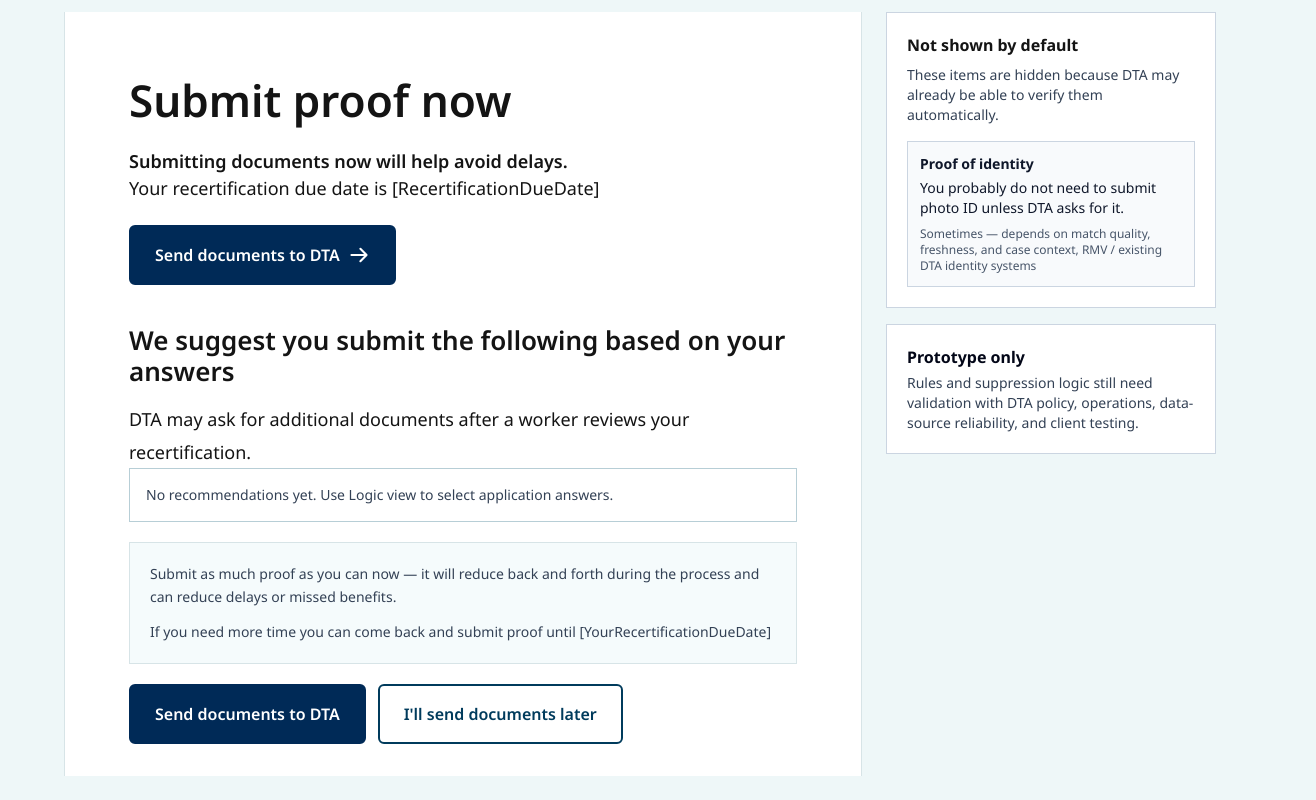
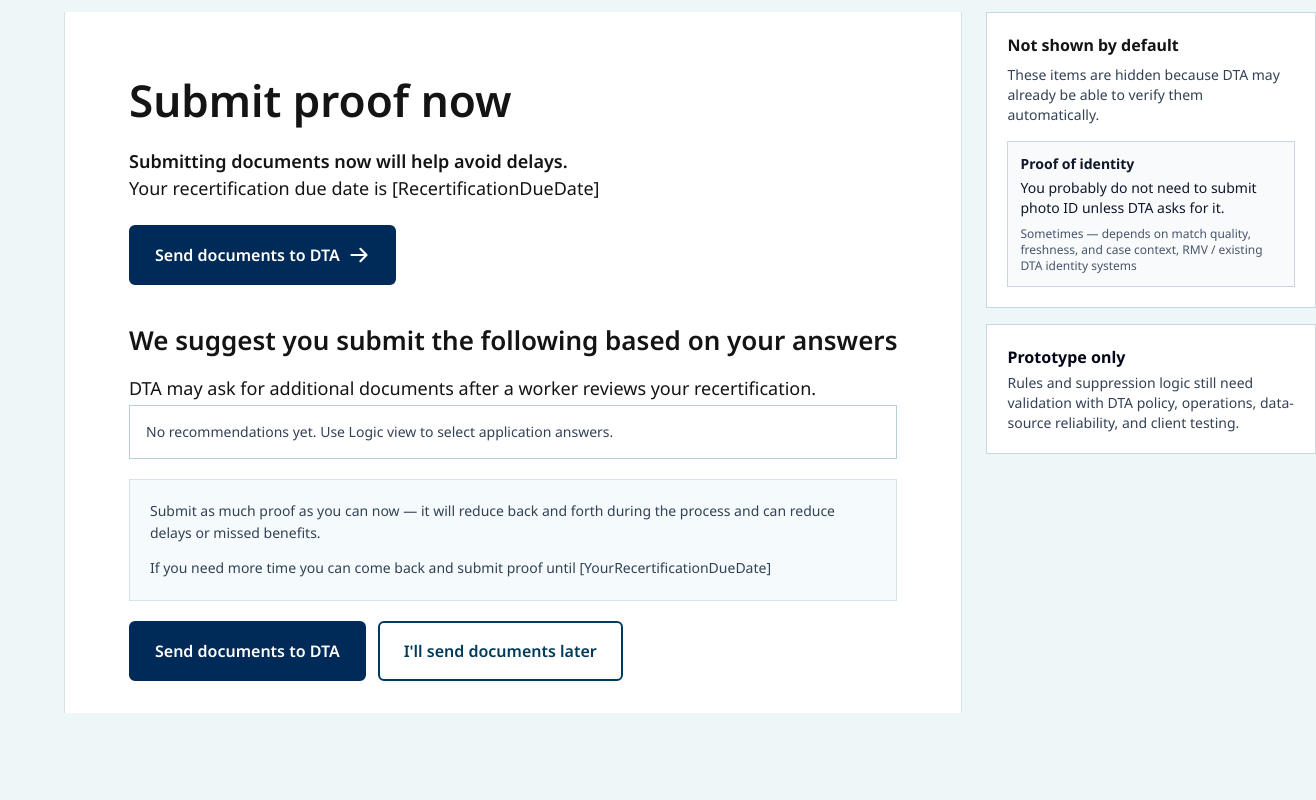
Before and after one commit to vidivitti/snap-doc-recommendation-prototype, a React (Vite) app: page / in a window 1280 px wide. Shown: the part 3020-3820 px from the top of the page, 1316 px wide, since content can reach past the window. After the commit the page ends 3757 px from the top, so only its background shows below. Built offline with nearby package versions, Linux system fonts and the light colour scheme.

Commit message:
Keep recommendation heading on one line

```diff
--- a/src/App.jsx
+++ b/src/App.jsx
@@ -2348,8 +2348,8 @@ export default function SnapVerificationPrototype() {
               <span>Send documents to DTA</span>
               <ArrowRight size={22} weight="bold" aria-hidden="true" />
             </button>
-            <div className="mt-10 max-w-3xl">
-              <h2 className="mass-heading-md text-[#141414]">
+            <div className="mt-10">
+              <h2 className="mass-heading-md text-[#141414] lg:whitespace-nowrap">
                 We suggest you submit the following based on your answers
               </h2>
               <p className="mass-body-lg mt-4 text-[#141414]">
```
